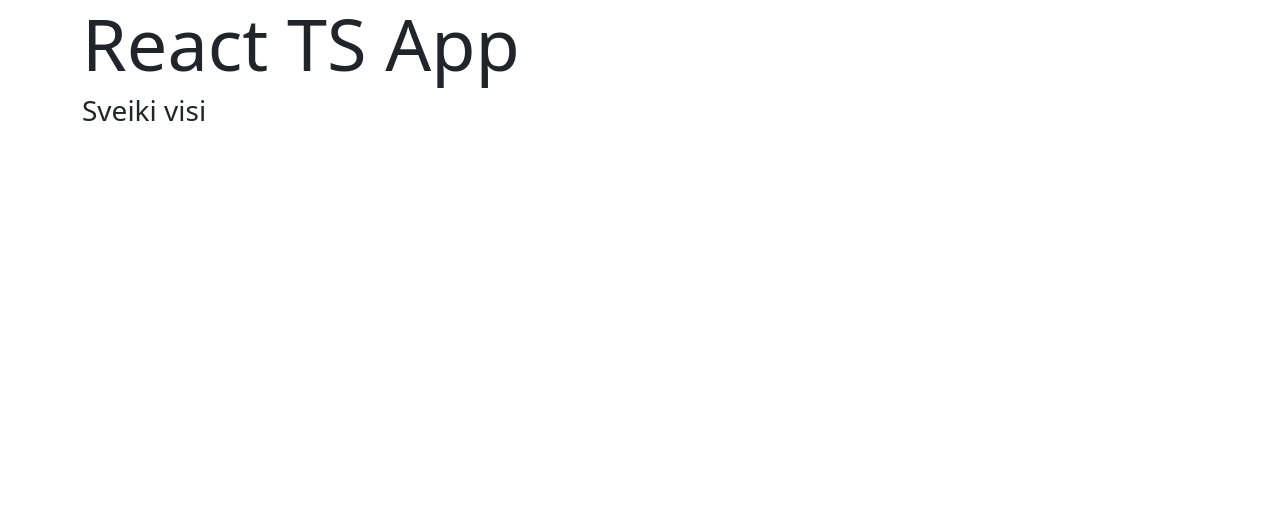
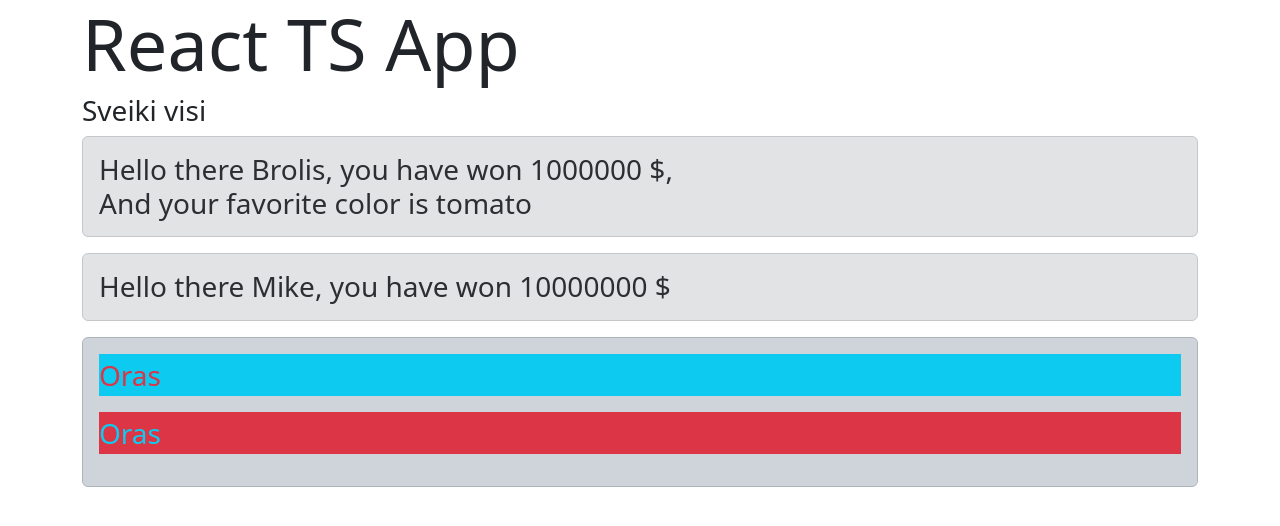
Before and after one commit to Tarvydas-Sarunas/01_react_ts_intro, a React (Vite) app: page / in a window 1280 px wide. Shown: the top 526 px of the page. Built offline with nearby package versions, Linux system fonts and the light colour scheme.

Commit message:
obj props fot Person

```diff
--- a/src/App.tsx
+++ b/src/App.tsx
@@ -1,10 +1,20 @@
+import Greet from './components/Greet';
 import Heading from './components/Heading';
+import Person, { PersonProps } from './components/Person';
 
 function App() {
+  const personObj = {
+    firstName: 'Oras',
+    lastName: 'Geras',
+  };
+
   return (
     <div className='container'>
       <h1 className='display-2'>React TS App</h1>
       <Heading title='Sveiki' />
+      <Greet name='Brolis' amaount={1_000_000} favoritColor='tomato' />
+      <Greet name='Mike' amaount={10_000_000} />
+      <Person item={personObj} />
     </div>
   );
 }
--- /dev/null
+++ b/src/components/Greet.tsx
@@ -0,0 +1,25 @@
+//
+type GreetProps = {
+  name: string;
+  amaount: number;
+  favoritColor?: string;
+};
+
+function Greet(props: GreetProps) {
+  console.log('props ===', props);
+  return (
+    <div>
+      <h3 className='alert alert-secondary'>
+        Hello there {props.name}, you have won {props.amaount} $
+        {props.favoritColor && (
+          <span className='fw-normal '>
+            , <br />
+            And your favorite color is {props.favoritColor}
+          </span>
+        )}
+      </h3>
+    </div>
+  );
+}
+
+export default Greet;
--- /dev/null
+++ b/src/components/Person.tsx
@@ -0,0 +1,22 @@
+// priima du props firstname ir last name abu string
+
+// jsx atvaizduojame su kiek stiliaus varda ir pavarde
+
+// importuojame i App.tsx
+
+// priima objekta kuris turi viduje dvi savybes first name ir last name
+
+export type PersonProps = {
+  item: { firstName: string; lastName: string };
+};
+
+export default function Person(props: PersonProps) {
+  return (
+    <div>
+      <div className='alert alert-dark'>
+        <p className='text-danger bg-info fs-3'>{props.item.firstName}</p>
+        <p className='text-info bg-danger fs-3'>{props.item.firstName}</p>
+      </div>
+    </div>
+  );
+}
```
